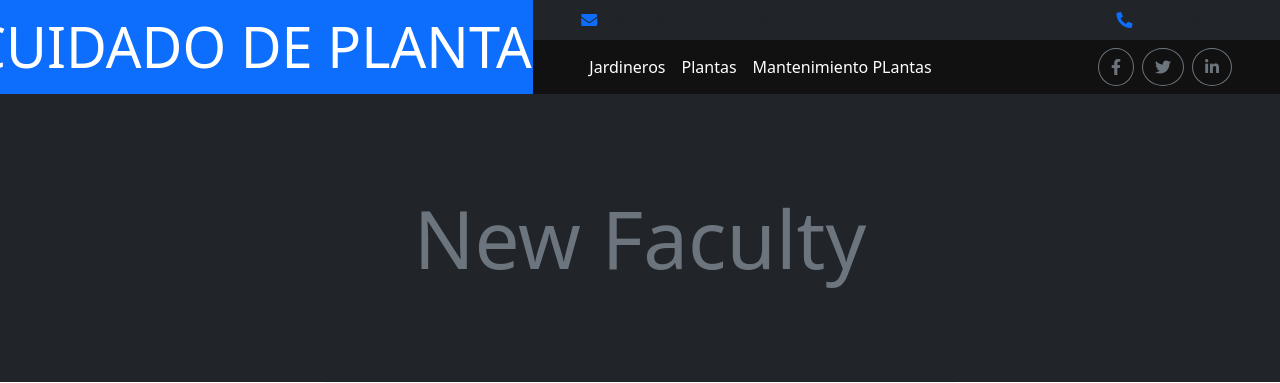
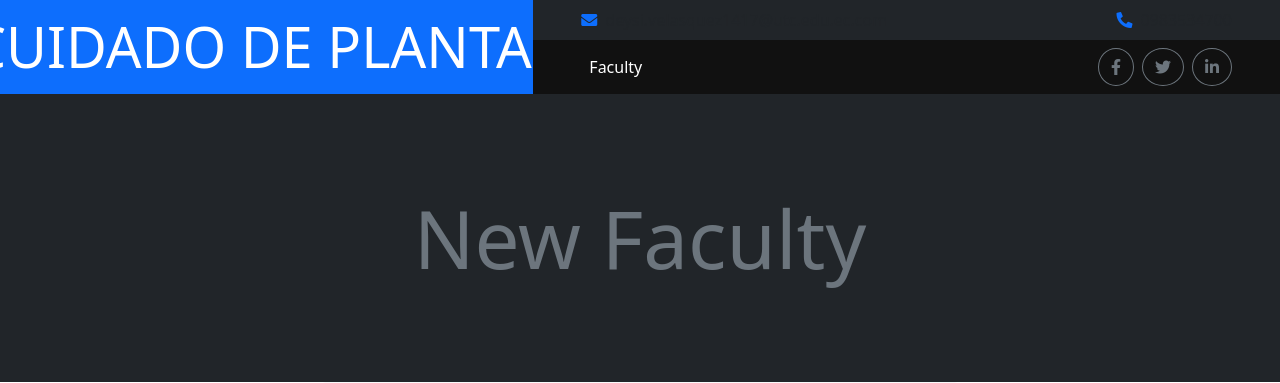
Before and after one commit to Karen0708-ak/facuin, a Django app: template Aplicaciones/Faculty/templates/nuevoF.html in a window 1280 px wide. Shown: the top 383 px of the page. Run offline with Django 5.2, Linux system fonts and the light colour scheme; the template is opened without the code that fills it, so the values that code supplies are empty; some libraries are stand-ins or nearby versions; some web fonts are replaced.

Commit message:
Correction of the views.py file URL

```diff
--- a/Aplicaciones/Faculty/templates/plantilla.html
+++ b/Aplicaciones/Faculty/templates/plantilla.html
@@ -152,9 +152,7 @@
                 <div class="collapse navbar-collapse justify-content-between" id="navbarCollapse">
                     <div class="navbar-nav mr-auto py-0">
 
-                        <a href="{% url 'inicioJardinero' %}" class="nav-item nav-link active">Jardineros</a>
-                        <a href="{% url 'inicioPlanta' %}" class="nav-item nav-link active">Plantas</a>
-                        <a href="{% url 'inicioMantenimientos' %}" class="nav-item nav-link active">Mantenimiento PLantas</a>
+                        <a href="{% url 'inicioFaculty' %}" class="nav-item nav-link active">Faculty</a>
 
 
 
```
